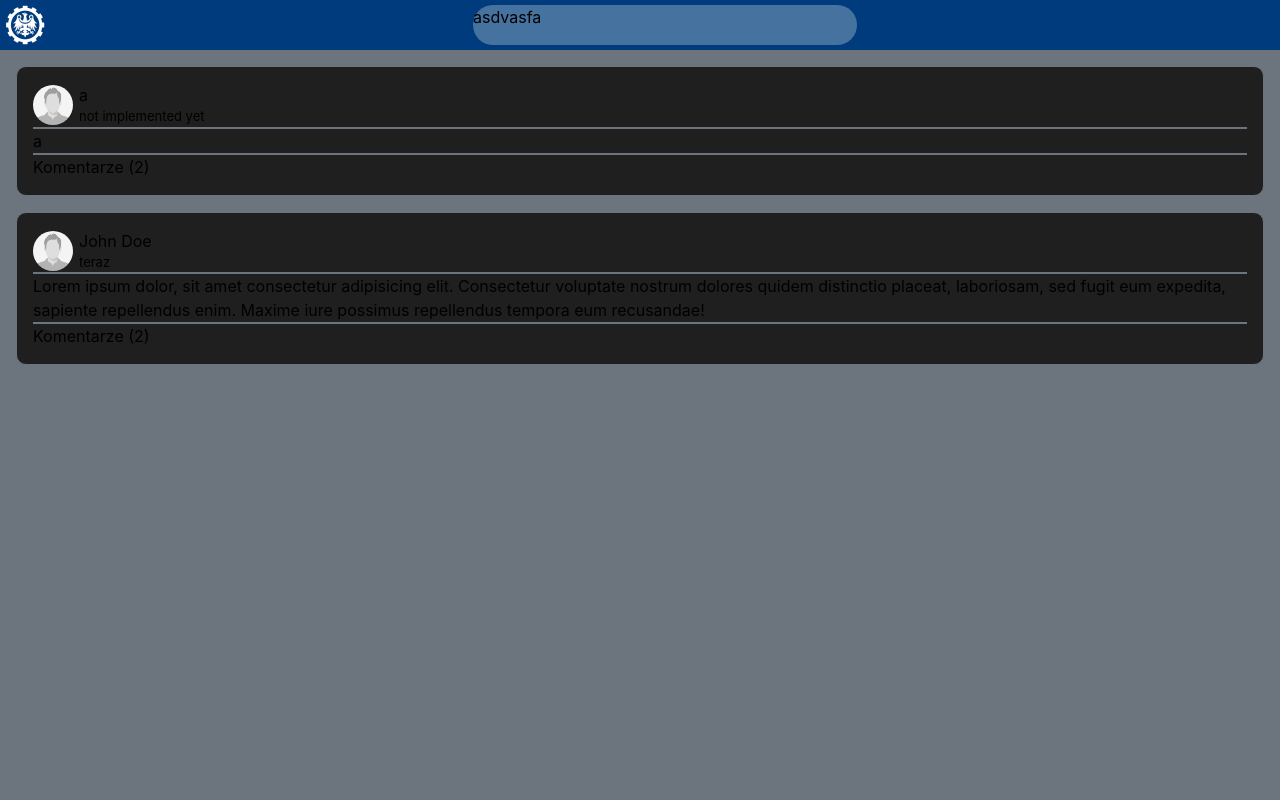
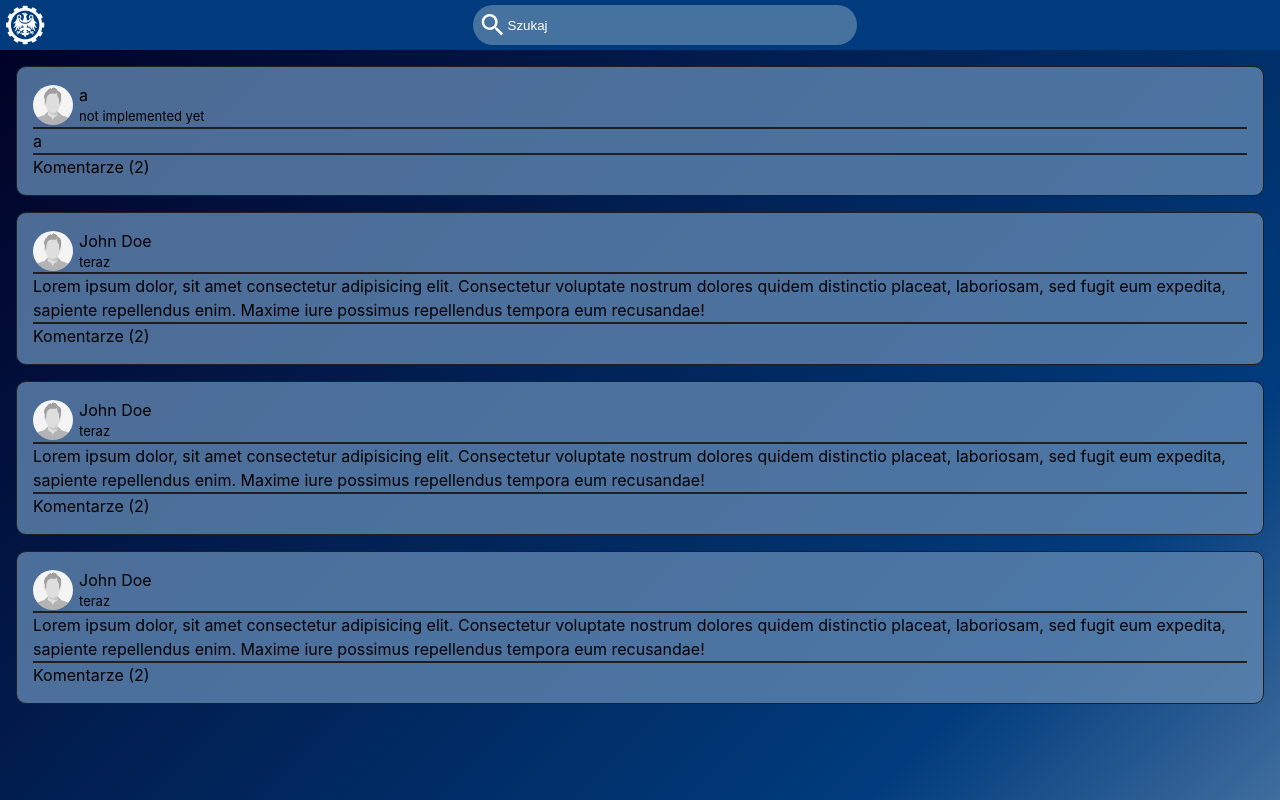
Before and after one commit to SwingyMan/Engineers-Project, a React (Vite) app in the folder engineers_project.client/: page / in a window 1280 px wide. Built offline with nearby package versions, Linux system fonts and the light colour scheme.

Commit message:
searchbar init

```diff
--- a/engineers_project.client/package.json
+++ b/engineers_project.client/package.json
@@ -16,6 +16,7 @@
     "bootstrap": "^5.3.3",
     "react": "^18.2.0",
     "react-dom": "^18.2.0",
+    "react-icons": "^5.3.0",
     "react-router": "^6.26.1",
     "react-router-dom": "^6.26.1",
     "styled-components": "^6.1.13"
--- a/engineers_project.client/src/Pages/Dashboard.tsx
+++ b/engineers_project.client/src/Pages/Dashboard.tsx
@@ -22,6 +22,7 @@ export default function Dashboard() {
             postInfo={new Post("a", "a", "a", 1, "src/assets/john-doe.jpg", 1)}
           />
           <MessageBox postInfo={post} />
+          <MessageBox postInfo={post} /><MessageBox postInfo={post} />
         </div>
       </>
       <div style={{ display: "flex" }}>
--- a/engineers_project.client/src/components/Button/Button.tsx
+++ b/engineers_project.client/src/components/Button/Button.tsx
@@ -3,7 +3,7 @@ import styled from "styled-components";
 const StyledButton = styled.button`
   //Login only temp
   border-radius: 10px;
-  background-color: #3b3b3b;
+  background-color: rgba(0, 0, 0, 0.5);
   width: 40%;
   border: 1px solid var(--light-border);
   text-align: center;
--- a/engineers_project.client/src/components/Login/Login.tsx
+++ b/engineers_project.client/src/components/Login/Login.tsx
@@ -9,7 +9,7 @@ const LoginDiv = styled.div`
   align-items: center;
   flex-direction: column;
   border-radius: 50px;
-  border: 1px solid white;
+  /* border: 1px solid white; */
   margin-top: 10vh;
   padding: 10px;
   gap: 10px;
@@ -35,7 +35,7 @@ const InputWraper = styled.div`
   margin: 5px;
   border: 1px solid var(--light-border);
   border-radius: 10px;
-  background-color: #3b3b3b;
+  background-color: var(--whiteTransparent10);
 `;
 const StyledInput = styled.input`
   height: 100%;
--- a/engineers_project.client/src/components/MessageBox/MessageBox.module.css
+++ b/engineers_project.client/src/components/MessageBox/MessageBox.module.css
@@ -2,10 +2,11 @@
 
 .MessageBox{
     padding:1em;
-    background-color: var(--darkGrey);
+    background-color: rgba(96, 133, 175, 0.8);
+    /* background-color: #406d9e; */
     margin: 1em;
     border-radius: 10px;
-    border: 1px solid var(--grey);
+    border: 1px solid var(--darkGrey);
     align-items: flex-start;
 }
 
@@ -26,7 +27,7 @@
     flex-direction: row;
 }
 .MessageBox hr{
-border: 1px solid var(--grey);
+border: 1px solid var(--darkGrey);
 }
 .MessageBox .date{
     font-size: small;
--- a/engineers_project.client/src/components/TopNavBar/TopNavBar.module.css
+++ /dev/null
@@ -1,16 +0,0 @@
-#Logo{
-    margin: 5px;
-}
-#Logo image{
-    height: 40px;
-    width: 40px;
-}
-#SearchBar{display: flex;
-    background-color: rgba(234, 245, 241, 0.295);
-    height: 40px;
-    width: 30%;
-    z-index: 3;
-    border-radius: 30px;
-    margin: 5px auto;
-    box-sizing: border-box;
-}
--- a/engineers_project.client/src/components/TopNavBar/TopNavBar.tsx
+++ b/engineers_project.client/src/components/TopNavBar/TopNavBar.tsx
@@ -1,21 +1,55 @@
+import { MdSearch } from "react-icons/md";
 import { styled } from "styled-components";
-import styles from "../TopNavBar/TopNavBar.module.css";
 
 const StyledTopBar = styled.div`
-
   background-color: var(--blue);
   height: 50px;
   width: 100%;
   display: flex;
 `;
+const Logo = styled.div`
+  margin: 5px;
+  & > {
+    width: 40px;
+    height: 40px;
+  }
+`;
+const SearchBar = styled.div`
+  display: flex;
+  background-color: rgba(234, 245, 241, 0.295);
+  height: 40px;
+  width: 30%;
+  z-index: 3;
+  border-radius: 30px;
+  margin: 5px auto;
+  box-sizing: border-box;
+  color: white;
+  align-items: center;
+  padding-left:5px;
+`;
+const Input = styled.input`
+  background-color: transparent;
+  width: 100%;
+  border: 0;
+  color: inherit;
+  &:focus-visible {
+    outline: none;
+  }
+  &::placeholder{
+    color: inherit;
+  }
+`;
 export function TopNavBar() {
   return (
     <>
       <StyledTopBar>
-        <div id={styles.Logo}>
+        <Logo>
           <img height={40} width={40} src="src/assets/logo-politechnika.png" />
-        </div>
-        <div id={styles.SearchBar}>asdvasfa</div>
+        </Logo>
+        <SearchBar>
+          <MdSearch size={32} />
+          <Input spellCheck={false} placeholder="Szukaj"/>
+        </SearchBar>
       </StyledTopBar>
     </>
   );
--- a/engineers_project.client/src/styles/colors.css
+++ b/engineers_project.client/src/styles/colors.css
@@ -5,6 +5,6 @@
     --grey: #6c757d;
     --darkGrey: rgb(31, 31, 31);
     --offBlack: #141414;
-
+    --whiteTransparent10:rgba(248, 249, 250, 0.2);
     --blue: #003C7D;
 }
--- a/engineers_project.client/src/styles/index.css
+++ b/engineers_project.client/src/styles/index.css
@@ -7,7 +7,9 @@
   height: 100vh;
   width: 100vw;
   display: flex;
-  background-color: var(--grey);
+  /* background-color: #3b3b3b;  */
+  background: rgb(2,0,36);
+background: linear-gradient(135deg, rgba(2,0,36,1) 0%, #003c7d 80%, rgba(64, 109, 158,1) 100%);
   font-family: Inter, system-ui, Avenir, Helvetica, Arial, sans-serif;
   line-height: 1.5;
   font-weight: 400;
```
Also changed, not shown: engineers_project.client/src/components/SearchBar/SearchBar.tsx (added, +70 -0 lines), 1 other file (tests, documents, lock files or other folders).
